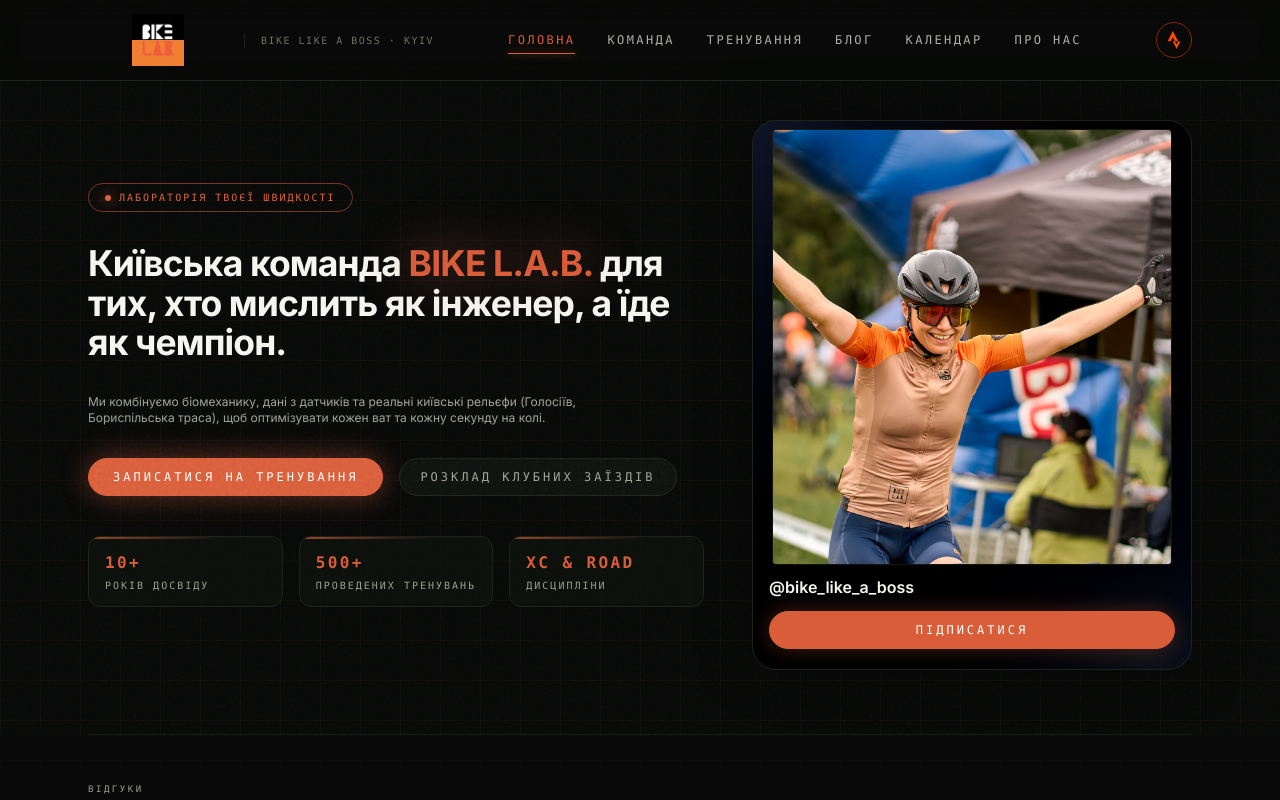
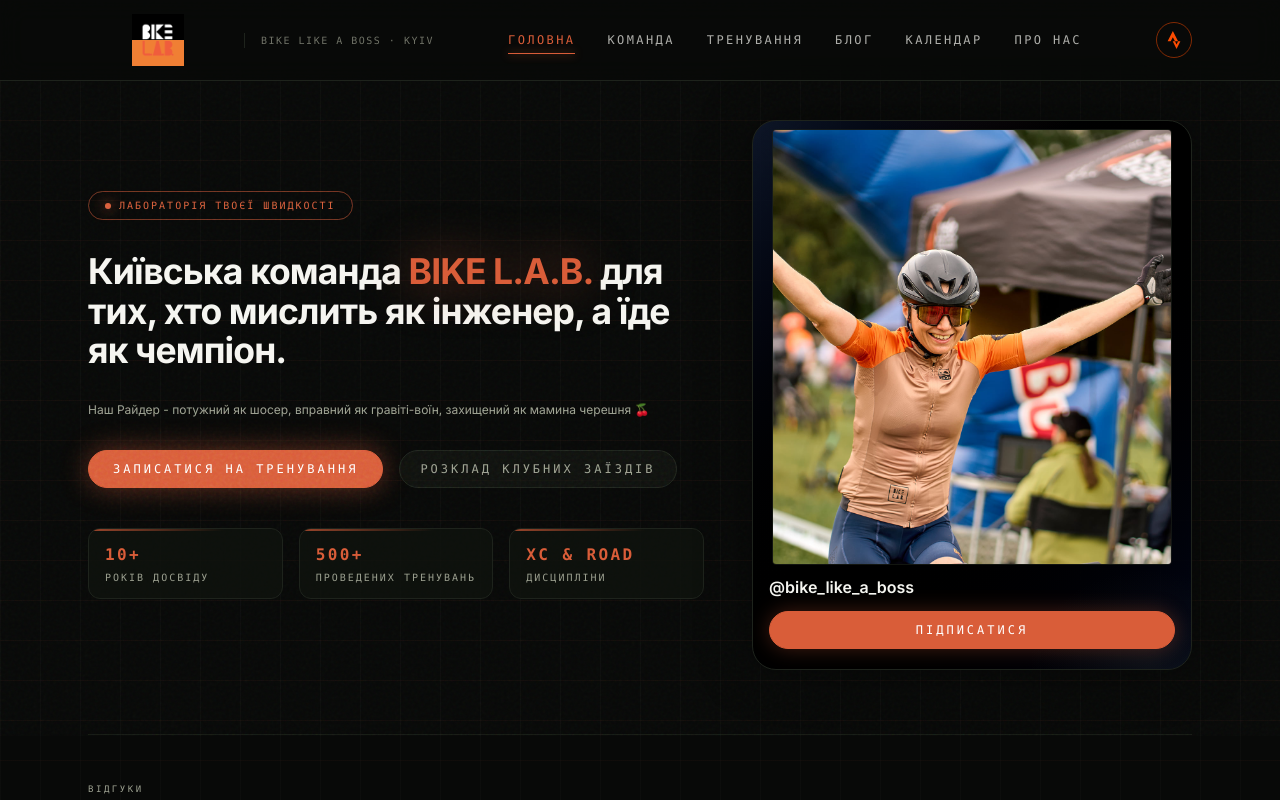
Before and after one commit to VasileAdicto/bikelab-site, a Next.js app: page / in a window 1280 px wide. Shown: the top 800 px of the page. Built offline with nearby package versions, Linux system fonts and the light colour scheme.

Commit message:
text change

```diff
--- a/src/app/page.tsx
+++ b/src/app/page.tsx
@@ -45,9 +45,8 @@
             animate={{ opacity: 1, y: 0 }}
             transition={{ duration: 0.5, delay: 0.15 }}
           >
-            Ми комбінуємо біомеханику, дані з датчиків та реальні київські рельєфи
-            (Голосіїв, Бориспільська траса), щоб оптимізувати кожен ват та
-            кожну секунду на колі.
+            Наш Райдер - потужний як шосер, вправний як гравіті-воїн, захищений
+            як мамина черешня 🍒
           </motion.p>
 
           <motion.div
```
